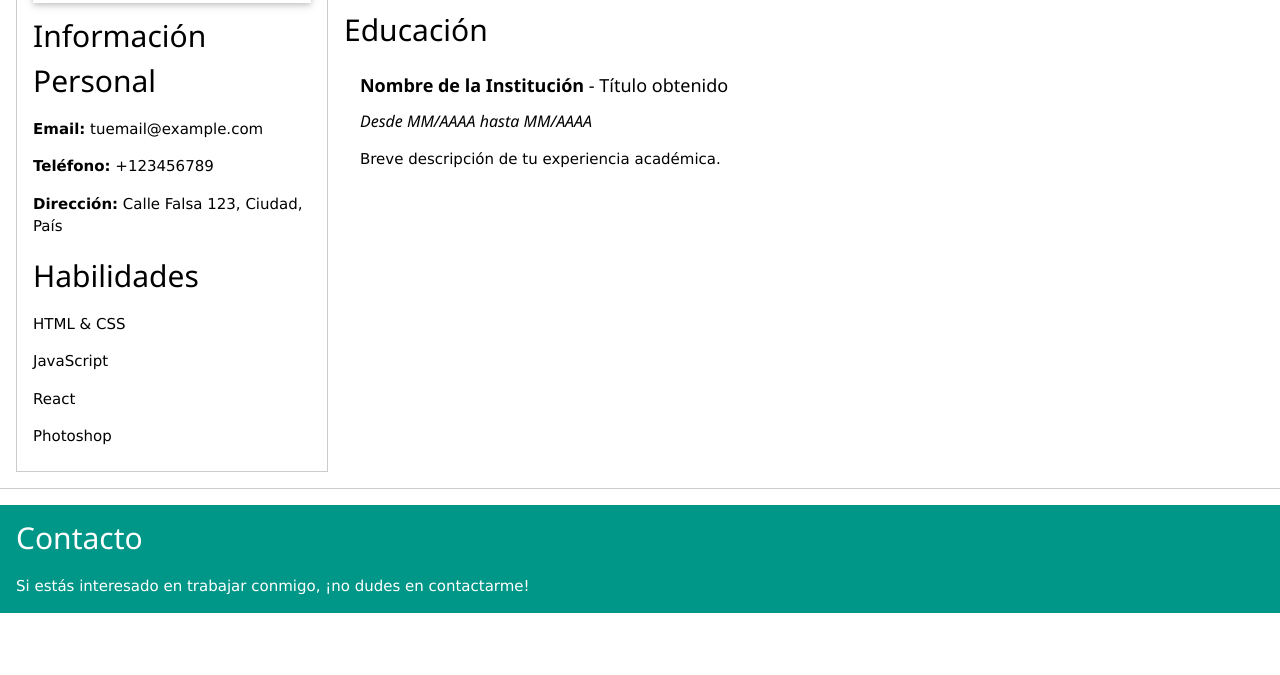
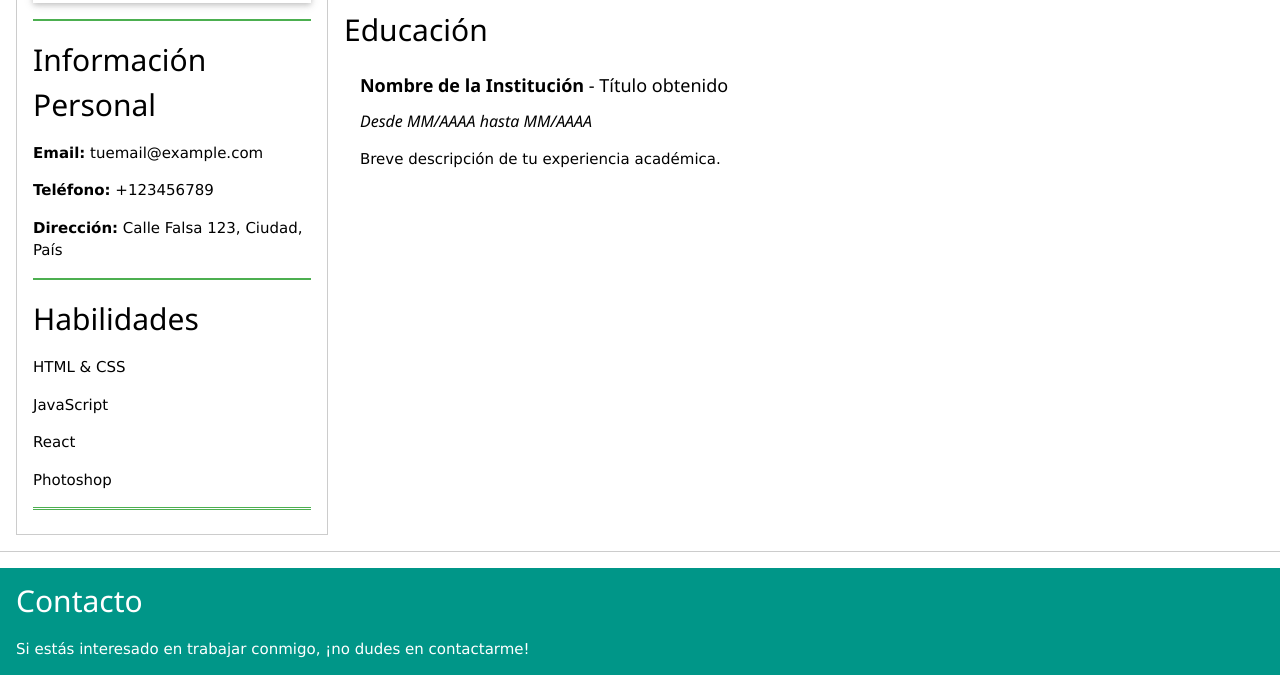
Before and after one commit to HectorDanielAyarachiFuentes/cv-w3schools, a plain HTML site: page index.html in a window 1280 px wide. Shown: the part 455-1130 px from the top of the page. Before the commit the page ends 1068 px from the top, so only its background shows below. Drawn offline with nearby package versions, Linux system fonts and the light colour scheme.

Commit message:
<div class="w3-panel w3-border-top w3-border-bottom w3-border-green">         </div>

```diff
--- a/index.html
+++ b/index.html
@@ -24,18 +24,25 @@
             <p>The boss of all bosses</p>
           </div>
         </div>
+        <div class="w3-panel w3-border-top w3-border-bottom w3-border-green">
+        </div>
         <h2>Información Personal</h2>
         <p><strong>Email:</strong> tuemail@example.com</p>
         <p><strong>Teléfono:</strong> +123456789</p>
         <p><strong>Dirección:</strong> Calle Falsa 123, Ciudad, País</p>
+        <div class="w3-panel w3-border-top w3-border-bottom w3-border-green">
+        </div>
         <h2>Habilidades</h2>
         <p>HTML & CSS</p>
         <p>JavaScript</p>
         <p>React</p>
         <p>Photoshop</p>
+        <div class="w3-panel w3-border-top w3-border-bottom w3-border-green">
+        </div>
       </div>
 
       <div class="w3-col m8 l9 w3-padding  ">
+
         <h2>Experiencia Laboral</h2>
         <div class="w3-container">
           <h5><b>Nombre de la Empresa</b> - Puesto</h5>
```
